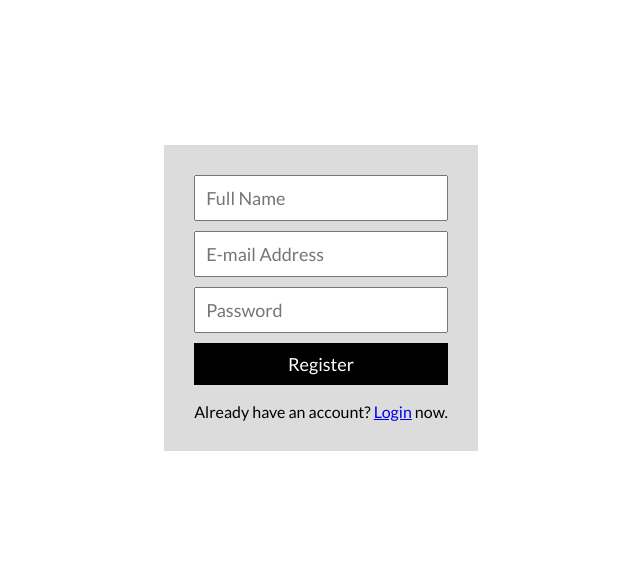
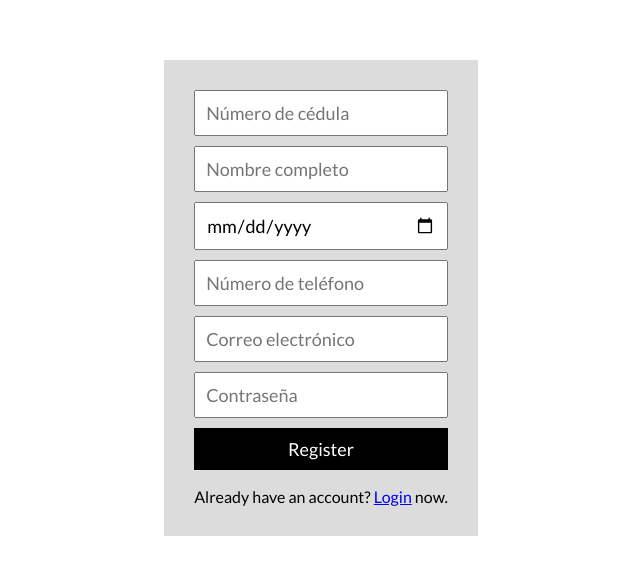
Before and after one commit to ldvsqz/atlas-gym-partner, a React (Vite) app: page /register in a window 1280 px wide. Shown: the part 106-680 px from the top of the page, without its empty margins (319-959 px from the left). Built offline with nearby package versions, Linux system fonts and the light colour scheme; no server answers.

Commit message:
Logout added and more data fields on Register

```diff
--- a/Firebase/authFunctions.js
+++ b/Firebase/authFunctions.js
@@ -3,6 +3,7 @@ import { query, getDocs, collection, where, addDoc } from "firebase/firestore"
 import {db} from "./firebase"
 import {app} from "./firebase"
 
+const auth = getAuth(app)
 
 const logInWithEmailAndPassword = async (email, password) => {
     try {
@@ -13,15 +14,17 @@ const logInWithEmailAndPassword = async (email, password) => {
     }
 };
 
-const registerWithEmailAndPassword = async (name, email, password) => {
+const registerWithEmailAndPassword = async (dni, birthday, phone, name, email, password) => {
     try {
         const res = await createUserWithEmailAndPassword(auth, email, password);
         const user = res.user;
       await addDoc(collection(db, "users"), {
         uid: user.uid,
+        dni,
+        birthday,
+        phone,
         name,
-        authProvider: "local",
-        email,
+        email
     });
 } catch (err) {
     console.error(err);
@@ -41,9 +44,9 @@ const sendPasswordReset = async (email) => {
 
 const logout = () => {
     signOut(auth);
+    console.log("here!")
 };
 
-const auth = getAuth(app)
 
 export {
     signInWithEmailAndPassword,
--- /dev/null
+++ b/src/Components/Logout/Logout.jsx
@@ -0,0 +1,26 @@
+import React, { useEffect, useState } from 'react'
+import {logout} from "./../../../Firebase/authFunctions"
+import { Link, useNavigate } from "react-router-dom";
+
+function Logout() {
+    const [logged, setLogged] = useState(true)
+    const navigate = useNavigate();
+    const log_out = () => {
+        setLogged(!logged)
+        logout();
+      };
+
+    useEffect(()=> {
+        if (logged == false) {
+            navigate("/")
+        }
+    })
+
+  return (
+    <>
+    <button onClick={log_out}>Log out</button>
+    </>
+  )
+}
+
+export default Logout
--- a/src/Components/Menu/Menu.jsx
+++ b/src/Components/Menu/Menu.jsx
@@ -5,6 +5,7 @@ import { IconContext } from 'react-icons';
 import * as  FaIcons from "react-icons/fa";
 import * as  AiIcons from "react-icons/ai";
 import './Menu.css';
+import Logout from '../Logout/Logout';
 
 function Menu() {
 
@@ -43,6 +44,7 @@ function Menu() {
           </nav>
         </div>
       </IconContext.Provider>
+      <Logout/>
     </>
   );
 }
--- a/src/Pages/Login/Login.jsx
+++ b/src/Pages/Login/Login.jsx
@@ -34,7 +34,7 @@ function Login() {
         />
         <button
           className="login__btn"
-          onClick={() => signInWithEmailAndPassword(email, password)}
+          onClick={() => signInWithEmailAndPassword(auth, email, password)}
         >
           Login
         </button>
--- a/src/Pages/Register/Register.jsx
+++ b/src/Pages/Register/Register.jsx
@@ -10,40 +10,63 @@ function Register() {
   const [email, setEmail] = useState("");
   const [password, setPassword] = useState("");
   const [name, setName] = useState("");
+  const [birthday, setBirthday] = useState("");
+  const [dni, setDni] = useState("");
+  const [phone, setPhone] = useState("");
   const [user, loading, error] = useAuthState(auth);
   const navigate = useNavigate();
   const register = () => {
     if (!name) alert("Please enter name");
-    registerWithEmailAndPassword(name, email, password);
+    registerWithEmailAndPassword(dni, birthday, phone, name, email, password);
   };
   useEffect(() => {
     if (loading) return;
-    if (user) console.log("Listo")
     if (user) navigate("/perfil:id");
   }, [user, loading]);
   return (
     <div className="register">
       <div className="register__container">
+      <input
+          type="text"
+          className="register__textBox"
+          value={dni}
+          onChange={(e) => setDni(e.target.value)}
+          placeholder="Número de cédula"
+        />
         <input
           type="text"
           className="register__textBox"
           value={name}
           onChange={(e) => setName(e.target.value)}
-          placeholder="Full Name"
+          placeholder="Nombre completo"
+        />
+        <input
+          type="date"
+          className="register__textBox"
+          value={birthday}
+          onChange={(e) => setBirthday(e.target.value)}
+          placeholder="Fecha de nacimiento"
+        />
+        <input
+          type="text"
+          className="register__textBox"
+          value={phone}
+          onChange={(e) => setPhone(e.target.value)}
+          placeholder="Número de teléfono"
         />
         <input
           type="text"
           className="register__textBox"
           value={email}
           onChange={(e) => setEmail(e.target.value)}
-          placeholder="E-mail Address"
+          placeholder="Correo electrónico"
         />
         <input
           type="password"
           className="register__textBox"
           value={password}
           onChange={(e) => setPassword(e.target.value)}
-          placeholder="Password"
+          placeholder="Contraseña"
         />
         <button className="register__btn" onClick={register}>
           Register
```
Also changed, not shown: src/Components/Logout/Logout.css (added).
